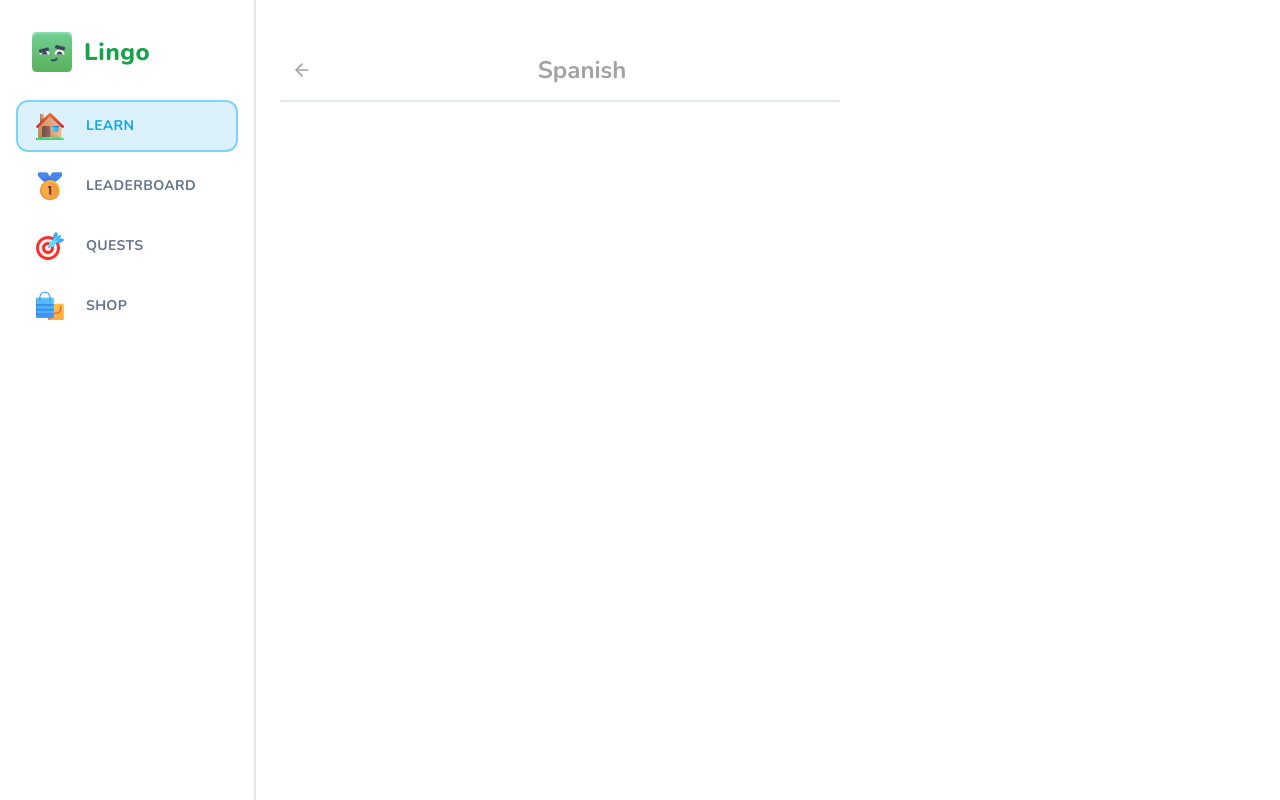
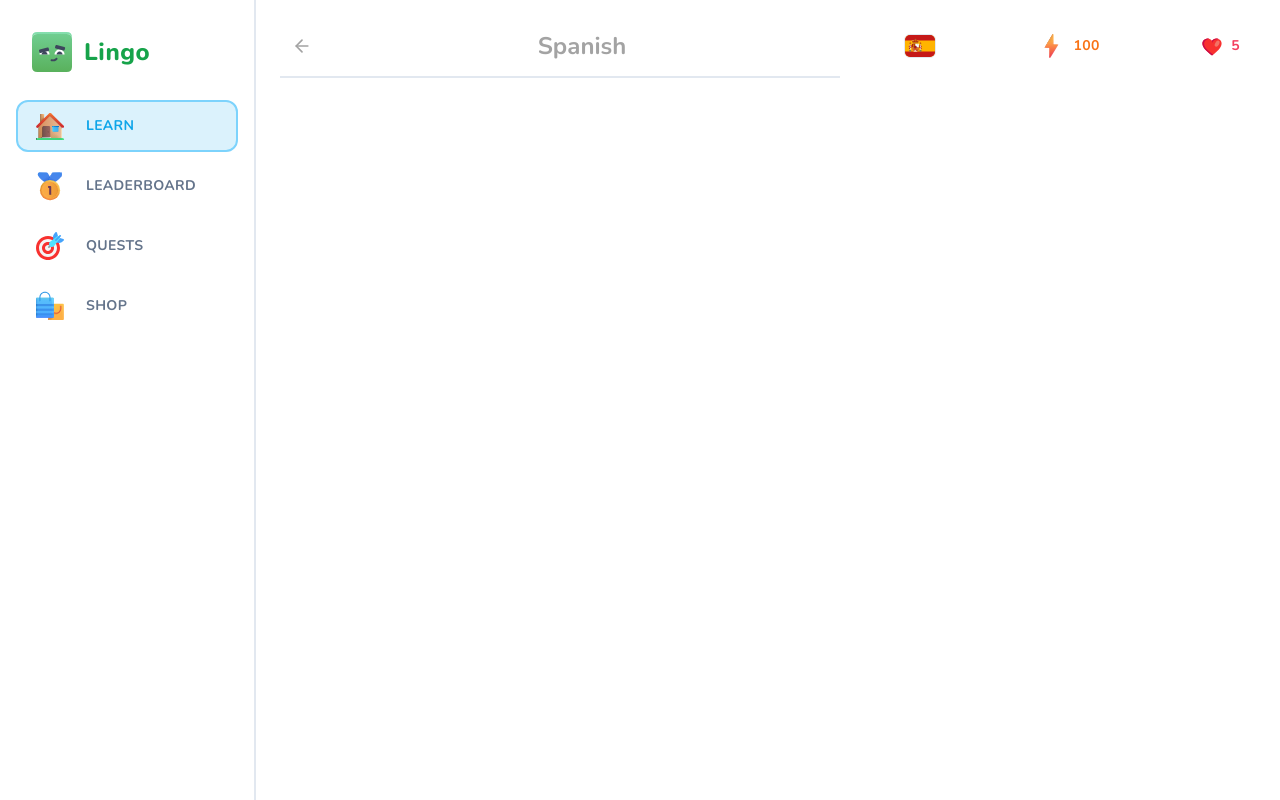
Before and after one commit to Luancss/next14-duolingo, a Next.js app: page /learn in a window 1280 px wide. Built offline with nearby package versions, Linux system fonts and the light colour scheme.

Commit message:
Learn page wrappers complete

```diff
--- a/app/(main)/learn/header.tsx
+++ b/app/(main)/learn/header.tsx
@@ -10,7 +10,7 @@
   title
 } : Props) => {
   return (
-    <div className="sticky top-0 bg-white pb-3 lg:pt-[28px] flex items-center justify-between border-b-2 mb-5 text-neutral-400 lg:z-50">
+    <div className="sticky top-0 bg-white pb-3 lg:pt-[28px] lg:mt-[-28px] flex items-center justify-between border-b-2 mb-5 text-neutral-400 lg:z-50">
       <Link href="/courses">
       <Button variant="ghost" size="sm">
         <ArrowLeft className="h-5 w-5 stroke-2 text-neutral-400"/>
--- a/app/(main)/learn/page.tsx
+++ b/app/(main)/learn/page.tsx
@@ -8,7 +8,7 @@
     <div className="flex flex-row-reverse gap-[48px] px-6">
       <StickyWrapper>
         <UserProgress
-          activeCourse={{}}
+          activeCourse={{title: "Spanish", imageSrc: "/es.svg"}}
           hearts={5}
           points={100}
           hasActiveSubscription={false}
--- a/components/user-progress.tsx
+++ b/components/user-progress.tsx
@@ -1,5 +1,10 @@
+import Link from "next/link";
+import { Button } from "./ui/button";
+import Image from "next/image";
+import { InfinityIcon } from "lucide-react";
+
 type Props = {
-  activeCourse: any;
+  activeCourse: {imageSrc: string, title: string};
   hearts: number;
   points: number;
   hasActiveSubscription: boolean;
@@ -12,9 +17,44 @@
   hasActiveSubscription
 }: Props) => {
   return (
-    <div>
-
-
+    <div className="flex items-center justify-between gap-x-2 w-full">
+      <Link href="courses">
+        <Button variant="ghost">
+          <Image
+            width={32}
+            height={32}
+            src={activeCourse.imageSrc}
+            alt={activeCourse.title}
+            className="rounded-md border"
+          />
+        </Button>
+      </Link>
+      <Link href="/shop">
+      <Button variant="ghost" className="text-orange-500">
+        <Image
+           src="/points.svg"
+           width={28}
+           height={28}
+           alt="Points"
+           className="mr-2"
+        />
+        {points}
+      </Button>
+      </Link>
+      <Link href="/shop">
+      <Button variant="ghost" className="text-rose-500">
+        <Image
+           src="/heart.svg"
+           width={22}
+           height={22}
+           alt="Hearts"
+           className="mr-2"
+        />
+        {hasActiveSubscription
+          ? <InfinityIcon className="h-4 w-4 stroke-[3]"/>
+          : hearts}
+      </Button>
+      </Link>
     </div>
   )
 }
```
Also changed, not shown: public/heart.svg (added), public/points.svg (added).
